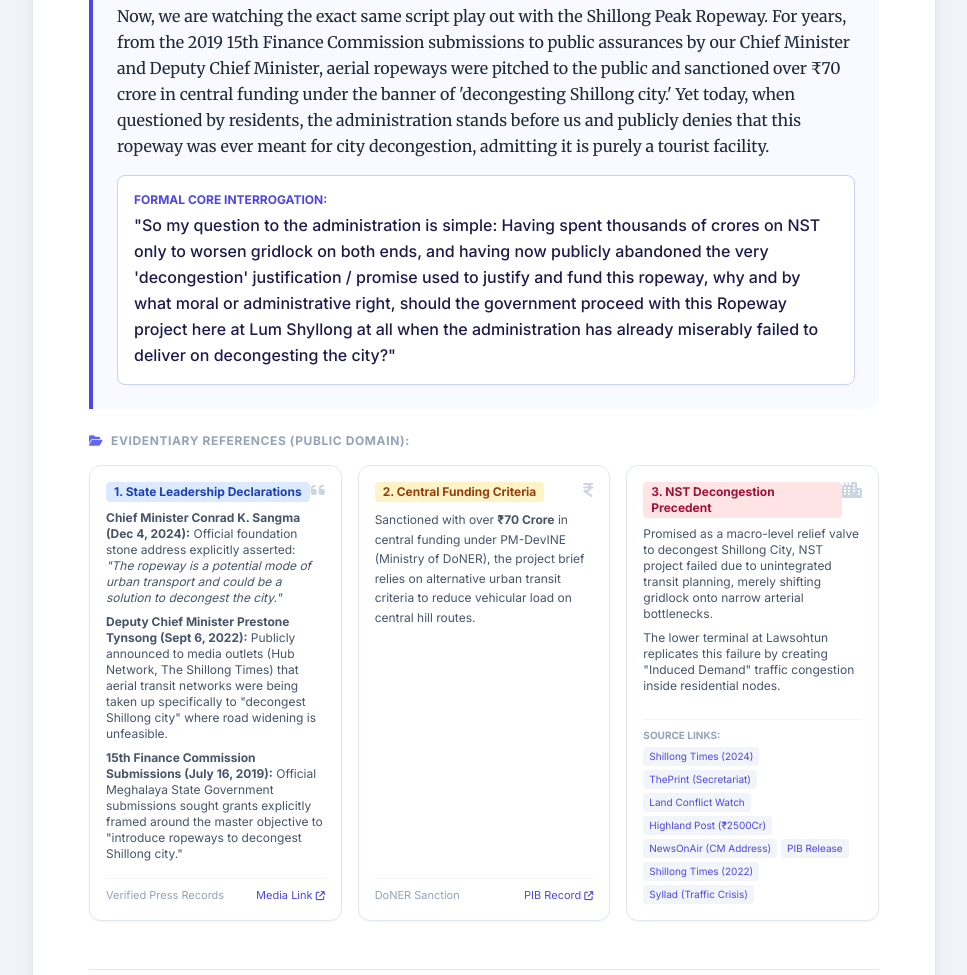
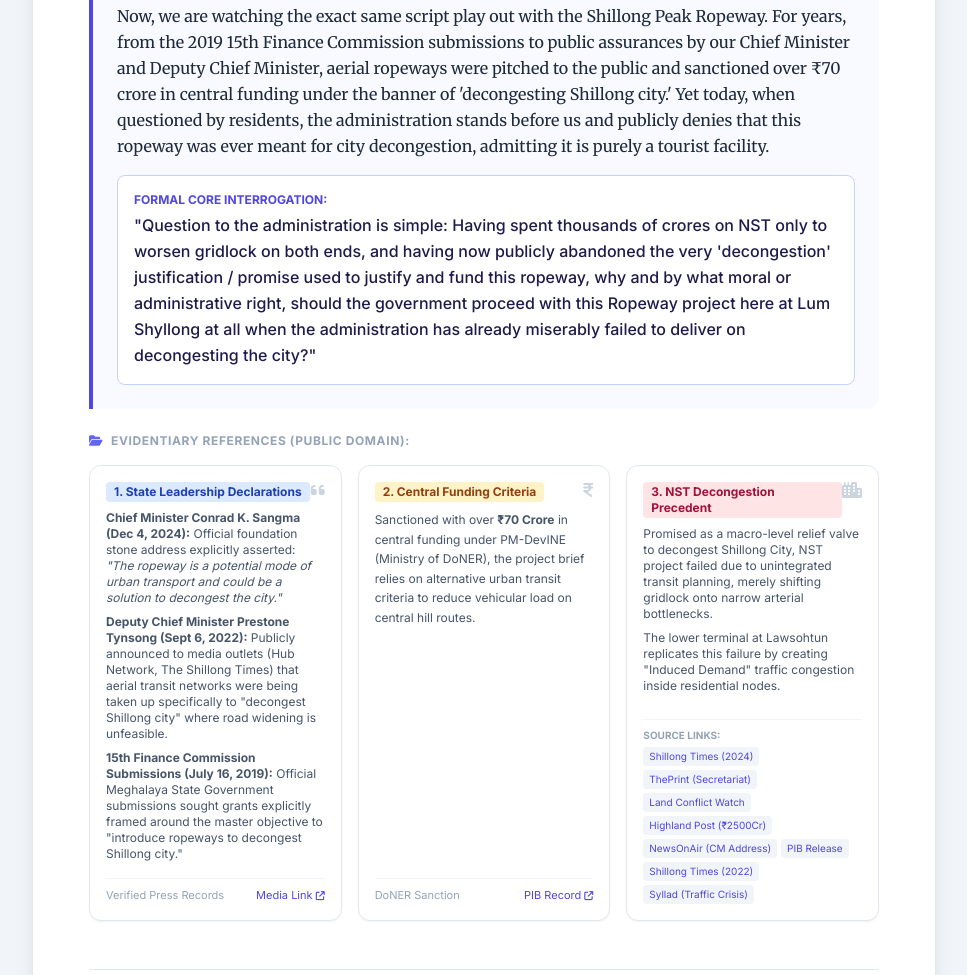
Before and after one commit to Maxxmeghalayaphilharmonicsociety/Shillong-City-Decongestion, a plain HTML site: page questions.html in a window 1280 px wide. Shown: the part 1559-2534 px from the top of the page, without its empty margins (312-1279 px from the left). Drawn offline with nearby package versions, Linux system fonts and the light colour scheme.

Commit message:
Simplify question wording in questions.html

```diff
--- a/questions.html
+++ b/questions.html
@@ -356,7 +356,7 @@
                             </p>
                             <div class="p-4 bg-white dark:bg-slate-900 rounded-lg border border-indigo-200 dark:border-indigo-900 font-sans text-indigo-950 dark:text-indigo-200 font-medium">
                                 <span class="block text-xs uppercase font-bold text-indigo-600 dark:text-indigo-400 mb-1">Formal Core Interrogation:</span>
-                                "So my question to the administration is simple: Having spent thousands of crores on NST only to worsen gridlock on both ends, and having now publicly abandoned the very 'decongestion' justification / promise used to justify and fund this ropeway, why and by what moral or administrative right, should the government proceed with this Ropeway project here at Lum Shyllong at all when the administration has already miserably failed to deliver on decongesting the city?"
+                                "Question to the administration is simple: Having spent thousands of crores on NST only to worsen gridlock on both ends, and having now publicly abandoned the very 'decongestion' justification / promise used to justify and fund this ropeway, why and by what moral or administrative right, should the government proceed with this Ropeway project here at Lum Shyllong at all when the administration has already miserably failed to deliver on decongesting the city?"
                             </div>
                         </div>
 
```
